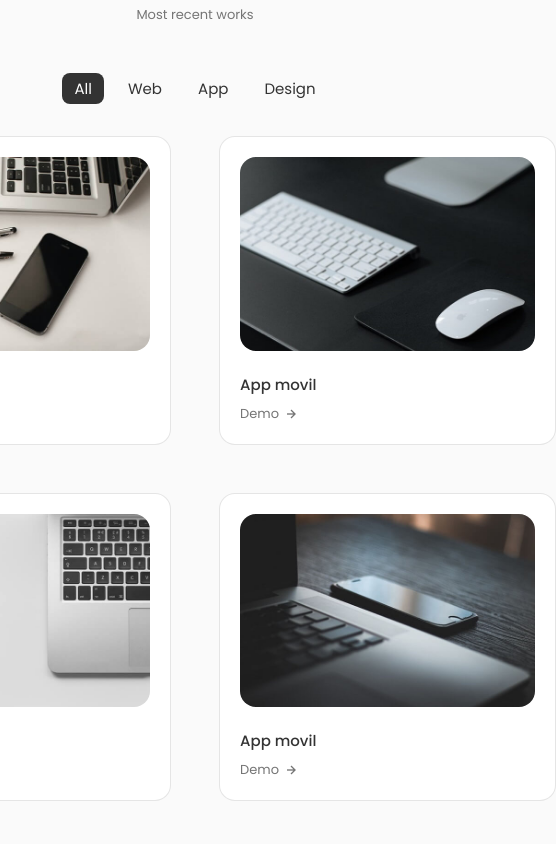
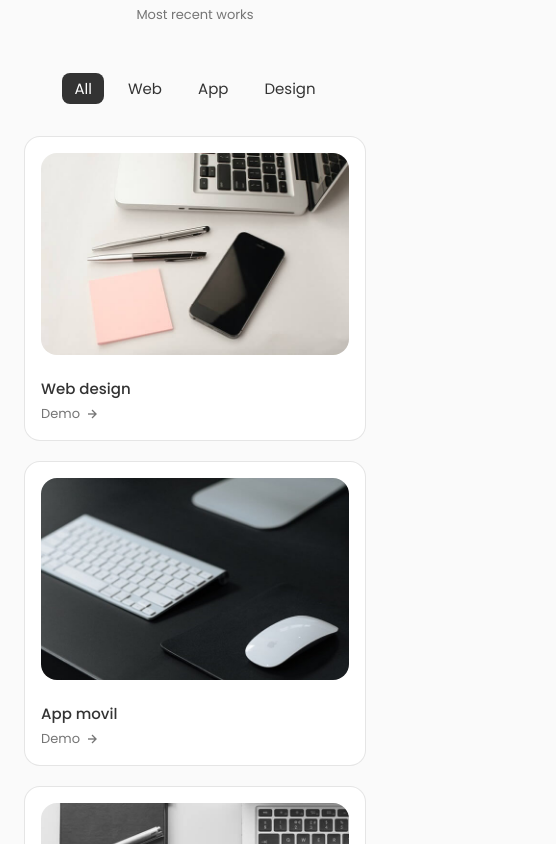
Before and after one commit to Deybi1004/Web-Profile, a React (Create React App) app: page / in a window 390 px wide. Shown: the part 3700-4544 px from the top of the page, 556 px wide, since content can reach past the window. Built offline with nearby package versions, Linux system fonts and the light colour scheme.

Commit message:
Work Responsive CSS

```diff
--- a/src/components/work/work.css
+++ b/src/components/work/work.css
@@ -70,3 +70,48 @@
     background-color: var(--title-color);
     color : var(--container-color);
 }
+
+/*=============== BREAKPOINTS ===============*/
+/* For large devices */
+@media screen and (max-width: 992px) {
+    .work__container {
+        gap: 1.25rem;
+    }
+    .work__card {
+        padding: 1rem;
+
+    }
+    .work__immg {
+        margin-bottom: 0.75rem;
+    }
+    .work__title {
+        margin-bottom: 0.25rem;
+    }
+  }
+@media screen and (max-width: 768px) {
+     .work__container {
+        grid-template-columns: max-content;
+
+     }
+
+  }
+  @media screen and (max-width: 576px) {
+     .work__container {
+        grid-template-columns: 1fr;
+     }
+     .work__img {
+        width: 100%;
+     }
+
+  }
+
+    /* For small devices */
+    @media screen and (max-width: 350px) {
+        .work__item {
+            font-size:var(--small-font-size);
+        }
+
+        .work__filters {
+            column-gap: 0.25rem;
+        }
+    }
```
